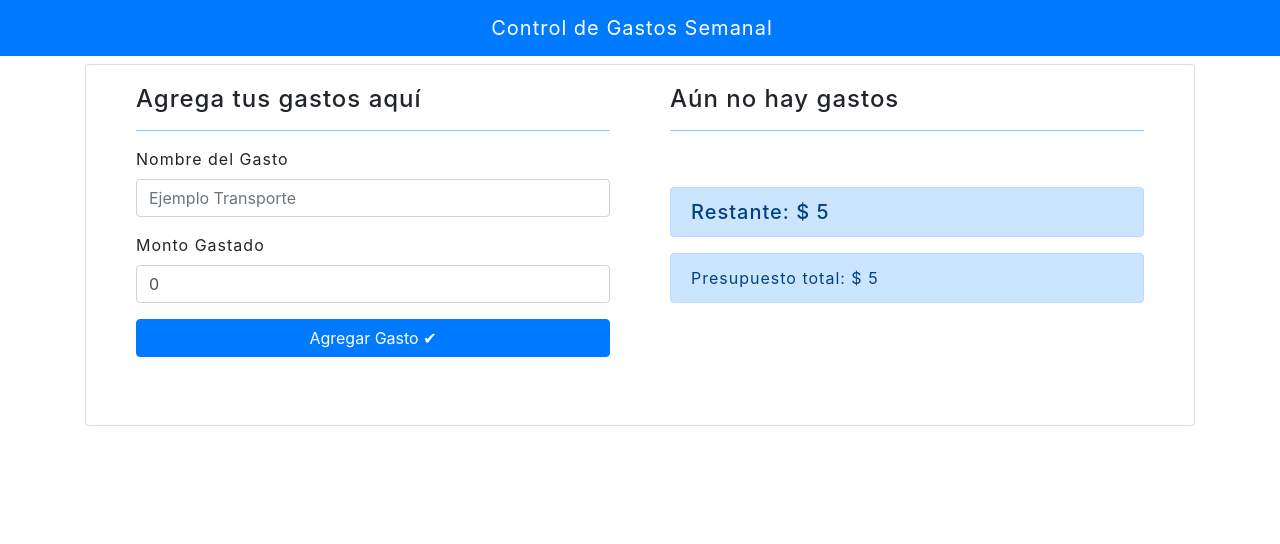
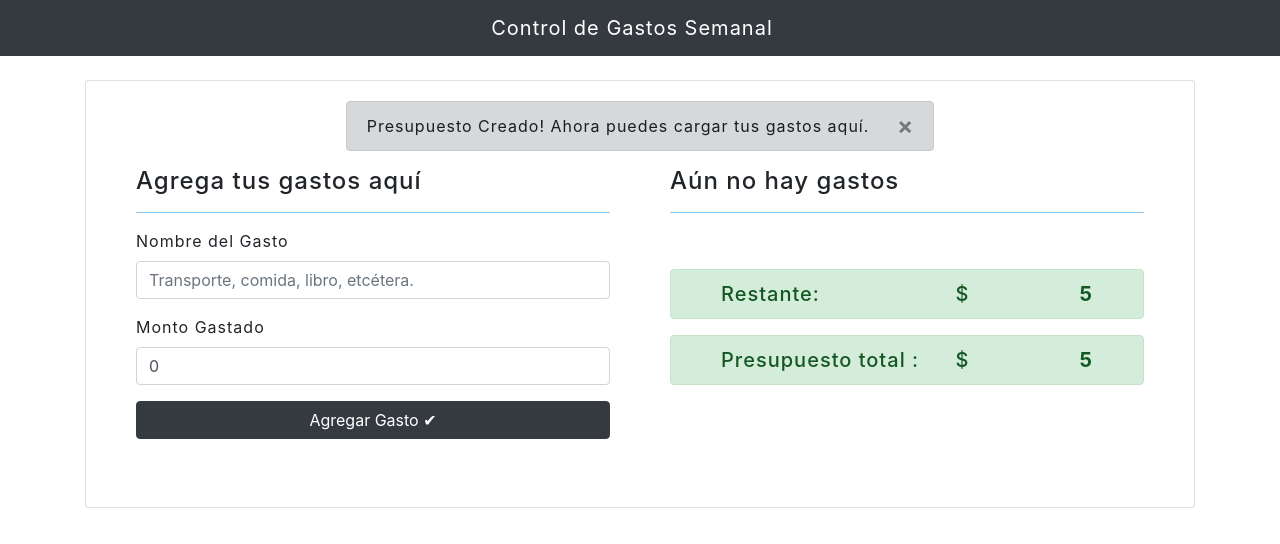
Before and after one commit to MarciaGiselle/Curso-React, a React (Create React App) app in the folder Modulo 6/presupuesto/: page / in a window 1280 px wide. Both pictures are taken after typing "5" into the empty fields and a click on the button "Definir presupuesto". Shown: the top 544 px of the page. Built offline with nearby package versions, Linux system fonts and the light colour scheme.

Commit message:
Ajustes visuales

```diff
--- a/Modulo 6/presupuesto/src/App.js
+++ b/Modulo 6/presupuesto/src/App.js
@@ -7,6 +7,8 @@ import Nav from "./components/Nav";
 import Formulario from "./components/Formulario";
 import ListadoDeGastos from "./components/ListadoDeGastos";
 import ControlPresupuesto from "./components/ControlPresupuesto";
+import Mensaje from "./components/Mensaje";
+
 
 
 function App() {
@@ -15,6 +17,7 @@ function App() {
   const [gastosSemanales, setGastoSemanal] = useState([]);
   const [gasto, setNuevosGastos] = useState({});
   const [resta, realizarResta] = useState(false);
+  const [mensaje, setMensajeAlert] = useState('');
 
   useEffect(() => {
     if(resta){
@@ -33,23 +36,30 @@ function App() {
     <Fragment>
       <Nav />
       <Container>
-        <Card>
+        <Card className="mt-4">
           <Card.Body>
             {presupuesto === 0 ? (
               <Condicional
                 setPresupuesto={setPresupuesto}
                 setRestante={setRestante}
+                setMensajeAlert = {setMensajeAlert}
               />
             ) : (
-              <Row>
-                <Col>
+              <Fragment>
+                <Row className="justify-content-md-center">
+                  <Col md='auto'>
+                    {mensaje !== '' ? <Mensaje mensaje={mensaje} /> : null }
+                  </Col>
+                </Row>
+                <Row>
+                <Col lg={6}>
                   <Formulario
                     setNuevosGastos = {setNuevosGastos}
                     realizarResta = {realizarResta}
                     restante = {restante}
                   />
                 </Col>
-                <Col>
+                <Col lg={6}>
                   <ListadoDeGastos
                     gastosSemanales = {gastosSemanales}
                   />
@@ -60,6 +70,7 @@ function App() {
 
                 </Col>
               </Row>
+              </Fragment>
             )}
           </Card.Body>
         </Card>
--- a/Modulo 6/presupuesto/src/Helpers.js
+++ b/Modulo 6/presupuesto/src/Helpers.js
@@ -5,7 +5,7 @@ export const establecerColorAlert = (presupuesto, restante) => {
     else if( restante < presupuesto*0.5)
         clase = "warning"
     else{
-        clase="primary"
+        clase="success"
     }
     return clase;
 }
--- a/Modulo 6/presupuesto/src/components/Condicional.jsx
+++ b/Modulo 6/presupuesto/src/components/Condicional.jsx
@@ -1,8 +1,8 @@
-import React, {Fragment, useState} from 'react'
-import {Form, Button} from 'react-bootstrap';
+import React, { useState} from 'react'
+import {Form, Button, Container} from 'react-bootstrap';
 import Error from './Error';
 
-const Condicional = ({setRestante, setPresupuesto}) => {
+const Condicional = ({setRestante, setPresupuesto, setMensajeAlert}) => {
     const [cantidad, setCantidad] = useState(0);
 
     const [error, setError] = useState(false);
@@ -33,29 +33,32 @@ const Condicional = ({setRestante, setPresupuesto}) => {
         setError(false);
         setPresupuesto(cantidad);
         setRestante(cantidad);
+        setMensajeAlert(" Presupuesto Creado! Ahora puedes cargar tus gastos aquí.");
     }
 
     return (
-        <Fragment>
+        <Container className='condicional'>
             <Form
                 onSubmit={submitForm}
             >
             <Form.Group>
-            <Form.Label>Ingresa tu presupuesto</Form.Label>
+            <Form.Label>Ingresa tu presupuesto inicial</Form.Label>
             <Form.Control
                 type="number"
                 name="presupuesto"
                 onChange={ definirPresupuesto}
-            /><br/>
+            />
+            <small className='text-muted'>Números mayores a 0</small>
+            <br/><br/>
             {error ? <Error mensaje={mensaje}/> : null}
-            <Button variant='primary' block
+            <Button variant='dark' block
                 type="submit"
             >Definir presupuesto</Button>
 
             </Form.Group>
             </Form>
 
-        </Fragment>
+        </Container>
     );
 }
 
--- a/Modulo 6/presupuesto/src/components/ControlPresupuesto.jsx
+++ b/Modulo 6/presupuesto/src/components/ControlPresupuesto.jsx
@@ -6,10 +6,36 @@ const ControlPresupuesto = ({ restante, presupuesto }) => {
   return (
     <div className="container">
       <Alert variant={establecerColorAlert(presupuesto, restante)}>
-        <h5 className='mb-0'>Restante: $   {restante}</h5>
+          <div className='container'>
+              <div className='row'>
+                  <div className='col-lg-7'>
+                    <h5 className='mb-0'>Restante:</h5>
+                  </div>
+                  <div className='text-right col-lg-1'>
+                   <h5 className='mb-0'>$</h5>
+                  </div>
+                  <div className='col text-right col-lg-4'>
+                    <h5 className='mb-0'><b>{restante}</b></h5>
+                  </div>
+              </div>
+
+          </div>
       </Alert>
-      <Alert variant="primary">
-        <p className='mb-0'>Presupuesto total: $   {presupuesto}</p>
+      <Alert variant="success">
+      <div className='container'>
+              <div className='row'>
+                  <div className='col-lg-7'>
+                    <h5 className='mb-0'>Presupuesto total :</h5>
+                  </div>
+                  <div className='text-right col-lg-1'>
+                   <h5 className='mb-0'>$</h5>
+                  </div>
+                  <div className='col text-right col-lg-4'>
+                    <h5 className='mb-0'><b>{presupuesto}</b></h5>
+                  </div>
+              </div>
+
+          </div>
       </Alert>
     </div>
   );
--- a/Modulo 6/presupuesto/src/components/Formulario.jsx
+++ b/Modulo 6/presupuesto/src/components/Formulario.jsx
@@ -72,7 +72,7 @@ const submitForm = e => {
           <Form.Control
             type="text"
             name="nombreGasto"
-            placeholder="Ejemplo Transporte"
+            placeholder="Transporte, comida, libro, etcétera."
             onChange= {handleChangeGasto}
             value={nombreGasto}
           />
@@ -90,7 +90,7 @@ const submitForm = e => {
 
         {error ? <Error mensaje={mensaje}/> : null}
 
-        <Button variant="primary" type="submit" block>
+        <Button variant="dark" type="submit" block>
           Agregar Gasto &#10004;
         </Button>
       </Form>
--- a/Modulo 6/presupuesto/src/components/Gasto.jsx
+++ b/Modulo 6/presupuesto/src/components/Gasto.jsx
@@ -1,18 +1,17 @@
 import React, { Fragment } from "react";
-import { Card, CardDeck, Button } from "react-bootstrap";
 
 const Gasto = ({ gasto }) => (
     <div key={gasto.id} className="mt-1">
       <div className="row">
         <div className="col-lg-7 pl-0">
-          <b>{gasto.nombreGasto}</b>
+          <p className='mt-2 mb-0'><b>{gasto.nombreGasto}</b></p>
 
         </div>
         <div className="col-lg-1 monto">
-            <span className='text-right'>$</span>
+            <span className='text-right text-muted'>$</span>
          </div>
         <div className="col-lg-4 monto">
-          <p className="mb-2 text-muted text-right bg-black ">   {gasto.monto}</p>
+          <p className="mb-2 text-right bg-black ">   {gasto.monto}</p>
         </div>
 
       </div>
--- a/Modulo 6/presupuesto/src/components/ListadoDeGastos.jsx
+++ b/Modulo 6/presupuesto/src/components/ListadoDeGastos.jsx
@@ -8,7 +8,7 @@ const Gastos = ({ gastosSemanales }) => {
   if (gastosSemanales.length === 0) {
     titulo = "Aún no hay gastos";
   } else {
-    titulo = "Administra tus gastos";
+    titulo = "Tus gastos creados.";
     cardGasto = "card gasto mb-3";
   }
   return (
--- /dev/null
+++ b/Modulo 6/presupuesto/src/components/Mensaje.jsx
@@ -0,0 +1,23 @@
+import React, { useState } from "react";
+import { Alert } from "react-bootstrap";
+
+const Mensaje = ({ mensaje }) => {
+  const [show, setShow] = useState(true);
+
+  return (
+    <div>
+      {show ? (
+        <Alert
+          variant="dark"
+          className="text-center"
+          onClose={() => setShow(false)}
+          dismissible
+        >
+          <p className="m-0">{mensaje}</p>
+        </Alert>
+      ) : null}
+    </div>
+  );
+};
+
+export default Mensaje;
--- a/Modulo 6/presupuesto/src/components/Nav.jsx
+++ b/Modulo 6/presupuesto/src/components/Nav.jsx
@@ -3,7 +3,7 @@ import {  Navbar } from 'react-bootstrap';
 
 const Navegador = () => {
     return (
-        <Navbar bg="primary" variant="dark" className="justify-content-center mb-2">
+        <Navbar bg="dark" variant="dark" className="justify-content-center mb-2">
           <Navbar.Brand>Control de Gastos Semanal</Navbar.Brand>
       </Navbar>
      );
--- a/Modulo 6/presupuesto/src/index.css
+++ b/Modulo 6/presupuesto/src/index.css
@@ -26,8 +26,8 @@ footer{
 }
 
 .monto{
-  background-color: aquamarine;
-  padding: 0.5rem;
+  background-color:#e9e9e9;
+  padding: 0 0.5rem;
   margin-bottom: 0.2rem;
   width: 100%;
 }
@@ -36,3 +36,7 @@ footer{
     margin-right: 0px;
     margin-left: 0px;
 }
+
+.condicional{
+  padding: 1rem 20rem ;
+}
```
